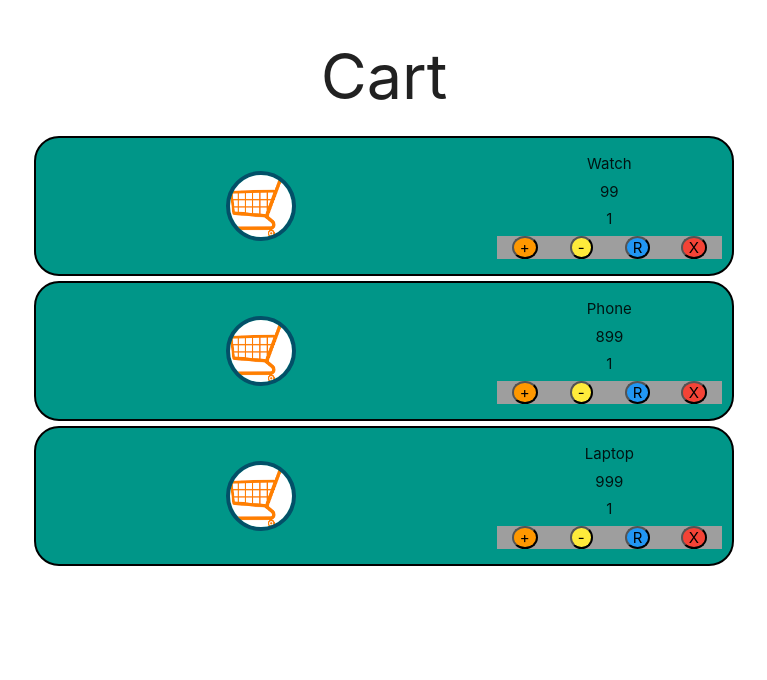
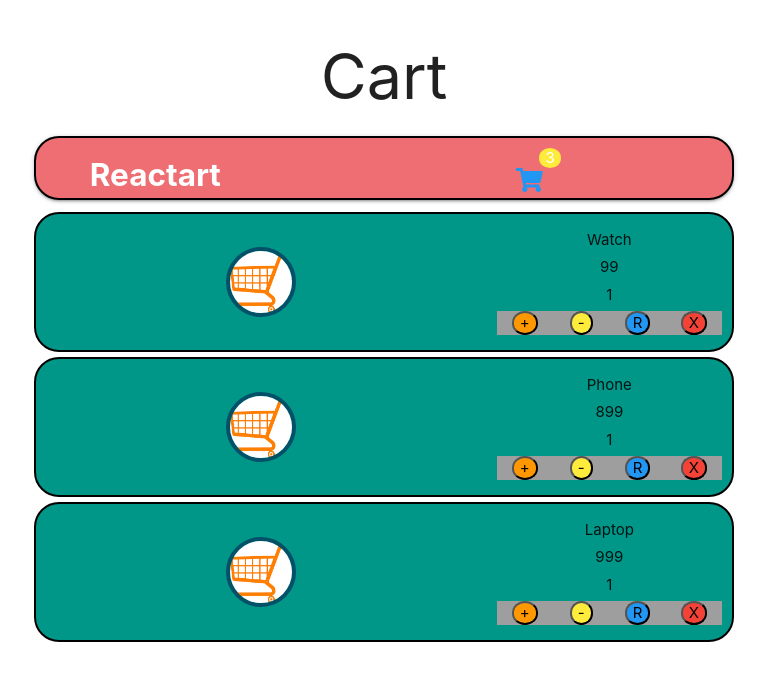
Before and after one commit to GURHARPARTAP-SINGH-DHALIWAL/Reactart, a React (Create React App) app: page / in a window 1280 px wide. Shown: the top 680 px of the page, without its empty margins (256-1023 px from the left). Built offline with nearby package versions, Linux system fonts and the light colour scheme.

Commit message:
Add NavBar Component and Style it

```diff
--- a/public/index.html
+++ b/public/index.html
@@ -3,6 +3,8 @@
   <head>
     <meta charset="utf-8" />
     <link rel="icon" href="%PUBLIC_URL%/favicon.ico" />
+    <link rel="stylesheet" href="https://cdnjs.cloudflare.com/ajax/libs/font-awesome/5.15.4/css/all.min.css" integrity="sha512-1ycn6IcaQQ40/MKBW2W4Rhis/DbILU74C1vSrLJxCq57o941Ym01SwNsOMqvEBFlcgUa6xLiPY/NS5R+E6ztJQ==" crossorigin="anonymous" referrerpolicy="no-referrer" />
+
     <meta name="viewport" content="width=device-width, initial-scale=1" />
     <meta name="theme-color" content="#000000" />
     <meta
--- a/src/App.js
+++ b/src/App.js
@@ -1,11 +1,13 @@
 
 import './App.css';
 import Cart from './Cart';
+import NavBar from './NavBar';
 
 function App() {
   return (
     <div className="App">
       <h1 >Cart</h1>
+      <NavBar />
       <Cart/>
 
     </div>
--- a/src/CardItem.js
+++ b/src/CardItem.js
@@ -6,6 +6,7 @@ class CardItem extends React.Component{
 
 
     render(){
+        console.log("Heyyy");
         const {price,qty,title,img}=this.props.product;
         return (
             <div className="container teal">
--- a/src/Cart.js
+++ b/src/Cart.js
@@ -89,7 +89,7 @@ class Cart extends React.Component{
 
                 {
                     products.map((product)=>{
-                        return <div className="row"><CardItem  product={product} handleIncreaseQuantity={this.handleIncreaseQuantity} handleDecreaseQuantity={this.handleDecreaseQuantity} handleResetQuantity={this.handleResetQuantity}  handleDeleteQuantity={this.handleDeleteQuantity}  /></div>
+                        return <div className="row" key={product.id} ><CardItem product={product} handleIncreaseQuantity={this.handleIncreaseQuantity} handleDecreaseQuantity={this.handleDecreaseQuantity} handleResetQuantity={this.handleResetQuantity}  handleDeleteQuantity={this.handleDeleteQuantity}  /></div>
                     })
                 }
 
--- /dev/null
+++ b/src/NavBar.js
@@ -0,0 +1,15 @@
+const NavBar = () => {
+    return (
+
+        <nav className="navbarr">
+        <div className="nav-wrapper row ">
+          <a href="#" className="brand-logo col s4" id="name"><b>Reactart</b></a>
+          <span className="right count col s4 row"><i className="fas fa-shopping-cart blue-text col s2"></i><span className="circle yellow col s4" id="counter">3</span></span>
+        </div>
+      </nav>
+
+
+    );
+}
+
+export default NavBar;
--- a/src/index.css
+++ b/src/index.css
@@ -35,6 +35,21 @@ code {
   width:fit-content;
   border-radius: 25px;
 }
+.navbarr{
+  border: 2px solid black;
+  /* padding: 10px;
+  min-width: 700px;
+  min-height: fit-content;
+  max-height: 150px;
+  width:fit-content;
+  border-radius: 25px; */
+  border-radius: 25px;
+
+  display: inline-block;
+  width:fit-content;
+  min-width: 700px;
+  margin: auto;
+}
 button{
   border-radius: 50%;
 }
@@ -46,3 +61,23 @@ button{
   height: 25px !important;
   width: 25px !important;
 }
+
+#name{
+  display: inline-block;
+  left: 0;
+  margin: 0px;
+}
+.count{
+  padding: 5px;
+  display: inline-block;
+  width: auto;
+}
+#counter{
+  display: flex;
+  justify-content: center;
+  align-items: center;
+  z-index: 3;
+  width: 20px !important;
+
+  height: 20px !important;
+}
```
